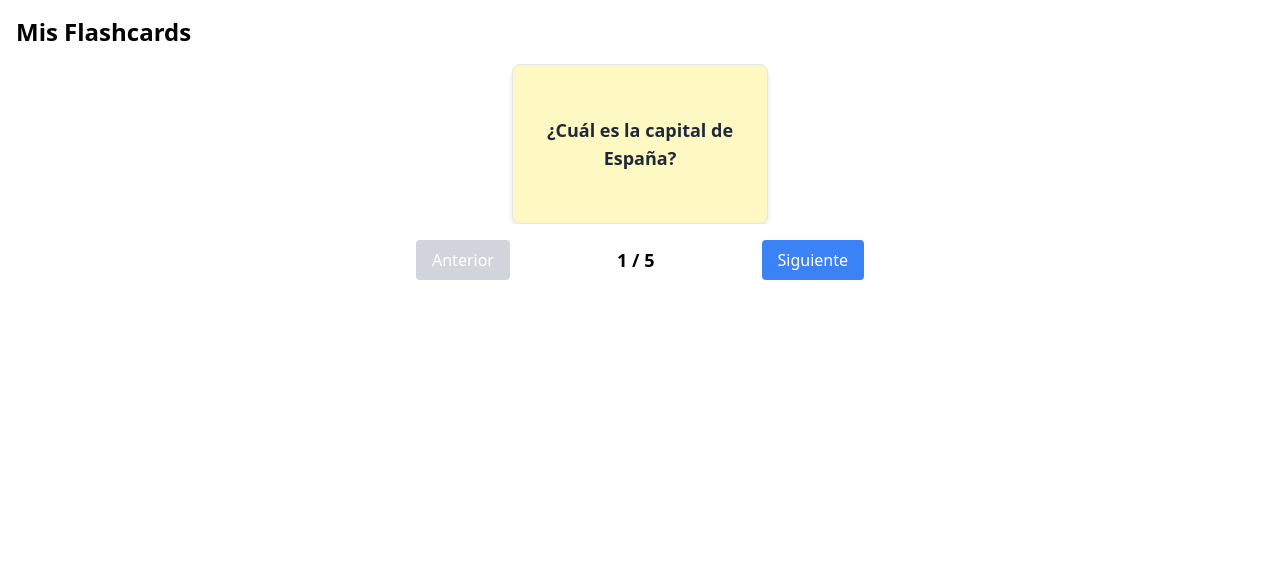
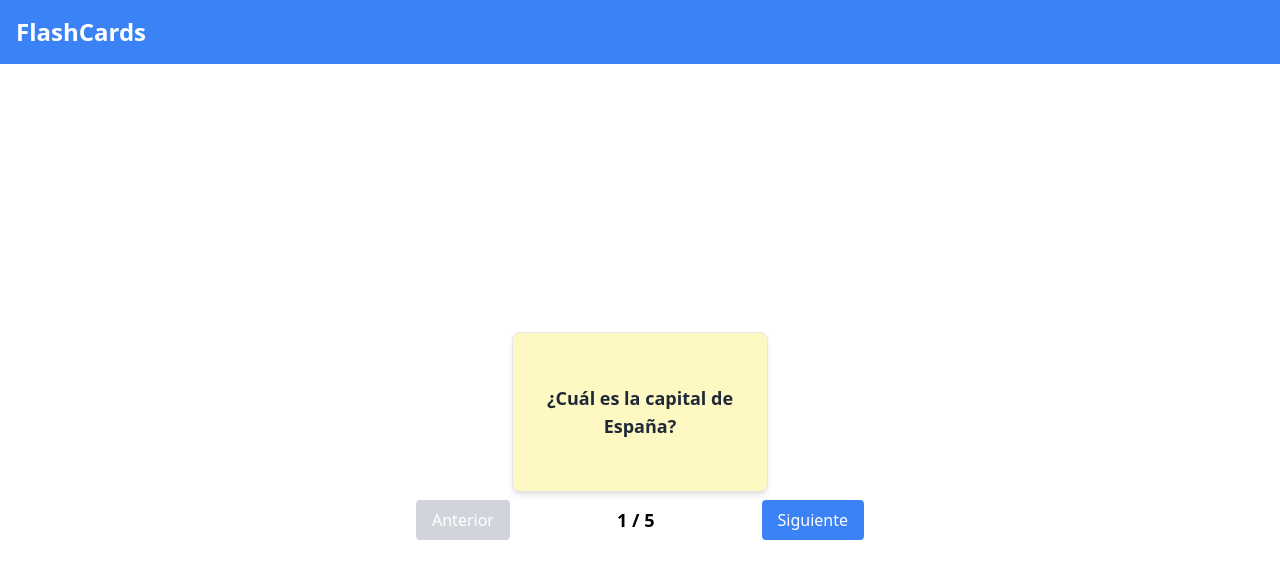
Before and after one commit to stivenjsdev/flashcard, a React (Vite) app: page / in a window 1280 px wide. Shown: the top 578 px of the page. Built offline with nearby package versions, Linux system fonts and the light colour scheme.

Commit message:
feat: order app

```diff
--- a/src/App.tsx
+++ b/src/App.tsx
@@ -17,15 +17,19 @@ const cards = [
   {
     pregunta: "¿Cuál es el país más poblado del mundo?",
     respuesta: "China",
-  }
+  },
   // ... más tarjetas
 ];
 
 function App() {
   return (
-    <div className="p-4">
-      <h1 className="text-2xl font-bold mb-4">Mis Flashcards</h1>
-      <FlashCardList cards={cards} />
+    <div className="flex flex-col h-screen">
+      <header className="p-4 bg-blue-500">
+        <h1 className="text-2xl font-bold text-white">FlashCards</h1>
+      </header>
+      <main className="p-2 flex flex-col items-center justify-center flex-1">
+        <FlashCardList cards={cards} />
+      </main>
     </div>
   );
 }
--- a/src/components/FlashCard.tsx
+++ b/src/components/FlashCard.tsx
@@ -4,9 +4,10 @@ import { useEffect, useState } from "react";
 type FlashcardProps = {
   card: Card;
   cardKey: number;
+  isVisible: boolean;
 };
 
-const FlashCard = ({ card, cardKey }: FlashcardProps) => {
+const FlashCard = ({ card, cardKey, isVisible }: FlashcardProps) => {
   const [isFlipped, setIsFlipped] = useState(false);
 
   const handleClick = () => {
@@ -25,10 +26,22 @@ const FlashCard = ({ card, cardKey }: FlashcardProps) => {
         }`}
       >
         <div className="absolute w-full h-full bg-yellow-100 flex items-center justify-center p-4 text-center border border-gray-200 rounded-lg shadow-md [backface-visibility:hidden]">
-          <p className="text-lg font-semibold text-gray-800">{card.pregunta}</p>
+          <p
+            className={`text-lg font-semibold text-gray-800 transition-opacity duration-300 ${
+              isVisible ? "opacity-100" : "opacity-0"
+            }`}
+          >
+            {card.pregunta}
+          </p>
         </div>
         <div className="absolute w-full h-full flex items-center justify-center p-4 text-center bg-yellow-100 border border-gray-200 rounded-lg shadow-md [backface-visibility:hidden] [transform:rotateY(180deg)]">
-          <p className="text-lg text-gray-800">{card.respuesta}</p>
+          <p
+            className={`text-lg font-semibold text-gray-800 transition-opacity duration-300 ${
+              isVisible ? "opacity-100" : "opacity-0"
+            }`}
+          >
+            {card.respuesta}
+          </p>
         </div>
       </div>
     </div>
--- a/src/components/FlashCardList.tsx
+++ b/src/components/FlashCardList.tsx
@@ -1,6 +1,6 @@
 import FlashCard from "@/components/FlashCard";
 import { Card } from "@/types";
-import { useState } from "react";
+import { useEffect, useState } from "react";
 
 type FlashCardListProps = {
   cards: Card[];
@@ -9,24 +9,42 @@ type FlashCardListProps = {
 const FlashCardList = ({ cards }: FlashCardListProps) => {
   const [currentIndex, setCurrentIndex] = useState(0);
   const [direction, setDirection] = useState<"right" | "left" | null>(null);
+  const [isVisible, setIsVisible] = useState(true);
 
   const goToNext = () => {
     if (currentIndex < cards.length - 1) {
+      setIsVisible(false);
       setDirection("left");
-      setCurrentIndex(currentIndex + 1);
+      setTimeout(() => {
+        setCurrentIndex(currentIndex + 1);
+      }, 150);
     }
   };
 
   const goToPrevious = () => {
     if (currentIndex > 0) {
+      setIsVisible(false);
       setDirection("right");
-      setCurrentIndex(currentIndex - 1);
+      setTimeout(() => {
+        setCurrentIndex(currentIndex - 1);
+      }, 150);
     }
   };
 
+  useEffect(() => {
+    if (direction !== null) {
+      const timer = setTimeout(() => {
+        setIsVisible(true);
+        setDirection(null);
+      }, 300);
+      return () => clearTimeout(timer);
+    }
+  }, [currentIndex, direction]);
+
   return (
     <div className="w-full max-w-md mx-auto">
-      <div className="relative overflow-hidden flex items-center justify-center">
+      {/* FlashCard */}
+      <div className="relative overflow-hidden flex items-center justify-center p-2">
         <div
           className={`transition-transform duration-300 ease-in-out ${
             direction === "left"
@@ -35,16 +53,20 @@ const FlashCardList = ({ cards }: FlashCardListProps) => {
               ? "translate-x-full"
               : ""
           }`}
-          onTransitionEnd={() => setDirection(null)}
         >
-          <FlashCard card={cards[currentIndex]} cardKey={currentIndex} />
+          <FlashCard
+            card={cards[currentIndex]}
+            cardKey={currentIndex}
+            isVisible={isVisible}
+          />
         </div>
       </div>
-      <div className="mt-4 flex justify-between items-center">
+      {/* Options menu */}
+      <div className="flex justify-between items-center">
         <button
           onClick={goToPrevious}
           disabled={currentIndex === 0}
-          className="px-4 py-2 bg-blue-500 text-white rounded disabled:bg-gray-300"
+          className="px-4 py-2 bg-blue-500 text-white rounded disabled:bg-gray-300 transition-all duration-200 ease-in-out hover:bg-blue-600 active:bg-blue-700 disabled:hover:bg-gray-300"
         >
           Anterior
         </button>
@@ -54,7 +76,7 @@ const FlashCardList = ({ cards }: FlashCardListProps) => {
         <button
           onClick={goToNext}
           disabled={currentIndex === cards.length - 1}
-          className="px-4 py-2 bg-blue-500 text-white rounded disabled:bg-gray-300"
+          className="px-4 py-2 bg-blue-500 text-white rounded disabled:bg-gray-300 transition-all duration-200 ease-in-out hover:bg-blue-600 active:bg-blue-700 disabled:hover:bg-gray-300"
         >
           Siguiente
         </button>
```
